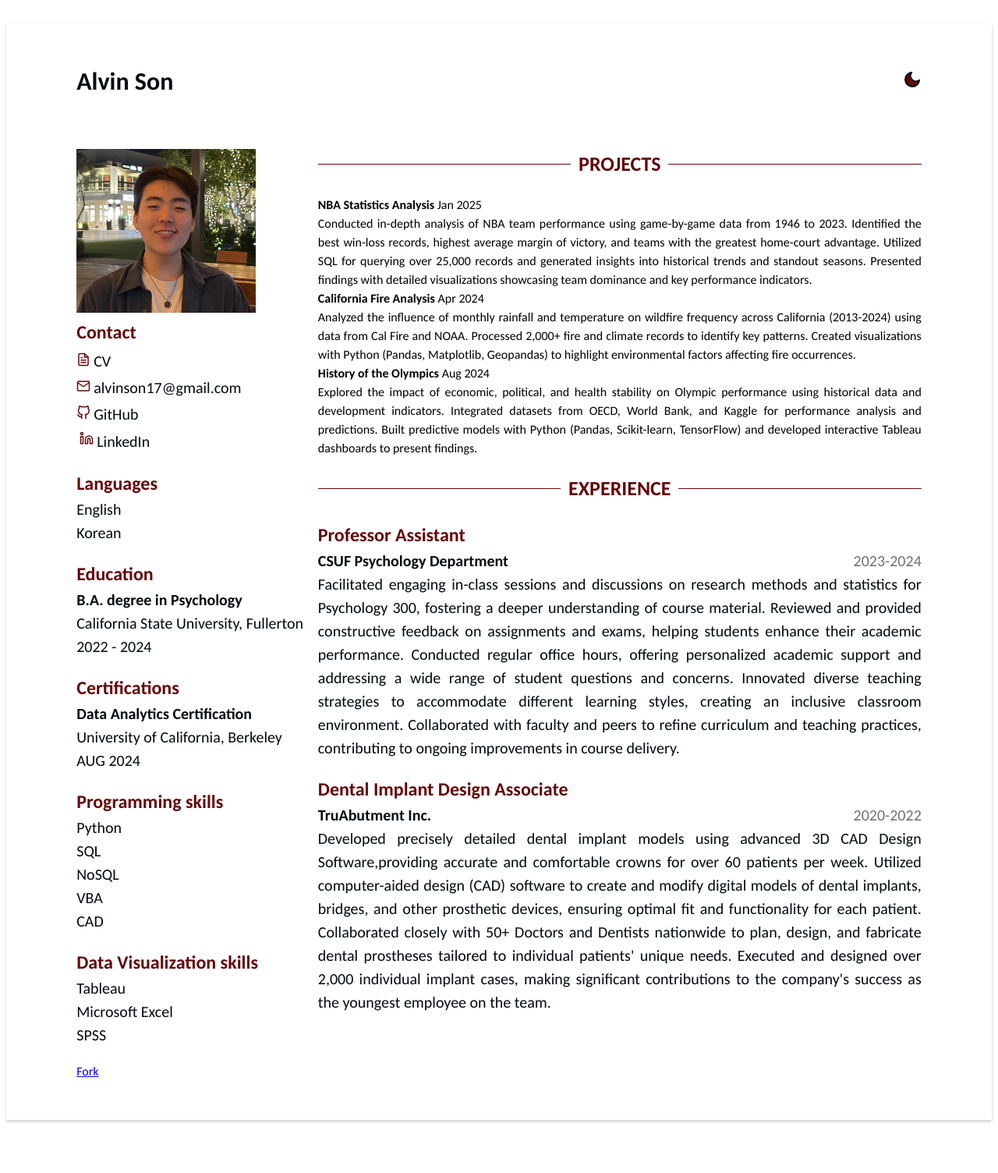
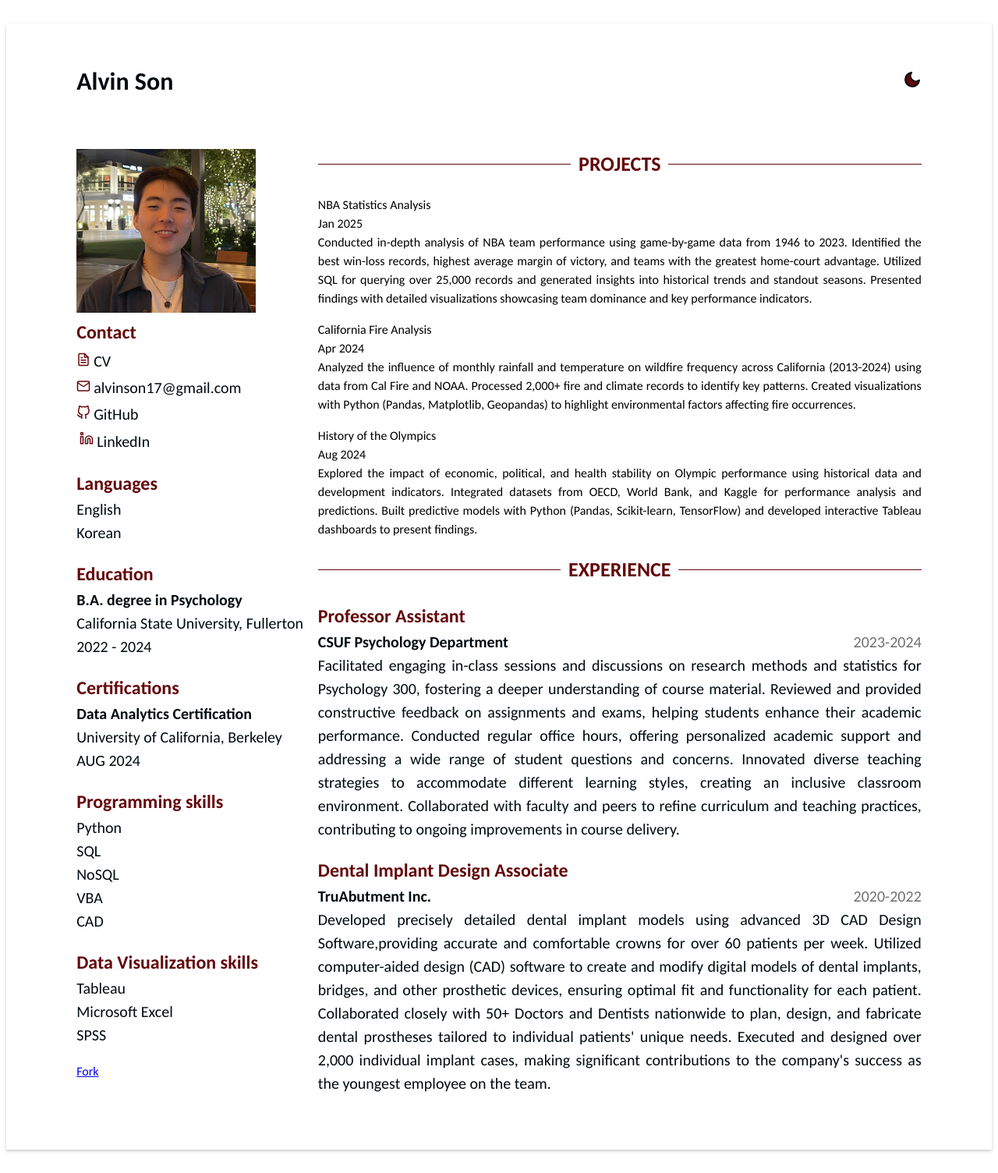
Before and after one commit to Alvin-Son/Alvin-Son.github.io, a Jekyll site: the page built from index.html, in a window 1280 px wide. Shown: the whole page at 78% size. Built offline with Jekyll 4.4.1, drawn with Linux system fonts in a browser that asks for light colours; before the commit the page ends 1466 px from its top, so only the background shows below that.

Commit message:
Update projects.html

```diff
--- a/_includes/projects.html
+++ b/_includes/projects.html
@@ -4,11 +4,15 @@
     <h2 class="title">Projects</h2>
     {% for p in projects %}
         <div class="project-item">
-            <div class="project-title">
-                <strong>{{p.title}}</strong>
+            <div class="role">
+                {{p.title}}
+            </div>
+            <div class="company">
+                {{p.organization}}
                 <span class="time">{{p.time}}</span>
             </div>
             <div class="details">{{p.details}}</div>
+            <p class="technologies">{{p.technologies_used}}</p>
         </div>
     {% endfor %}
 </section>
```
